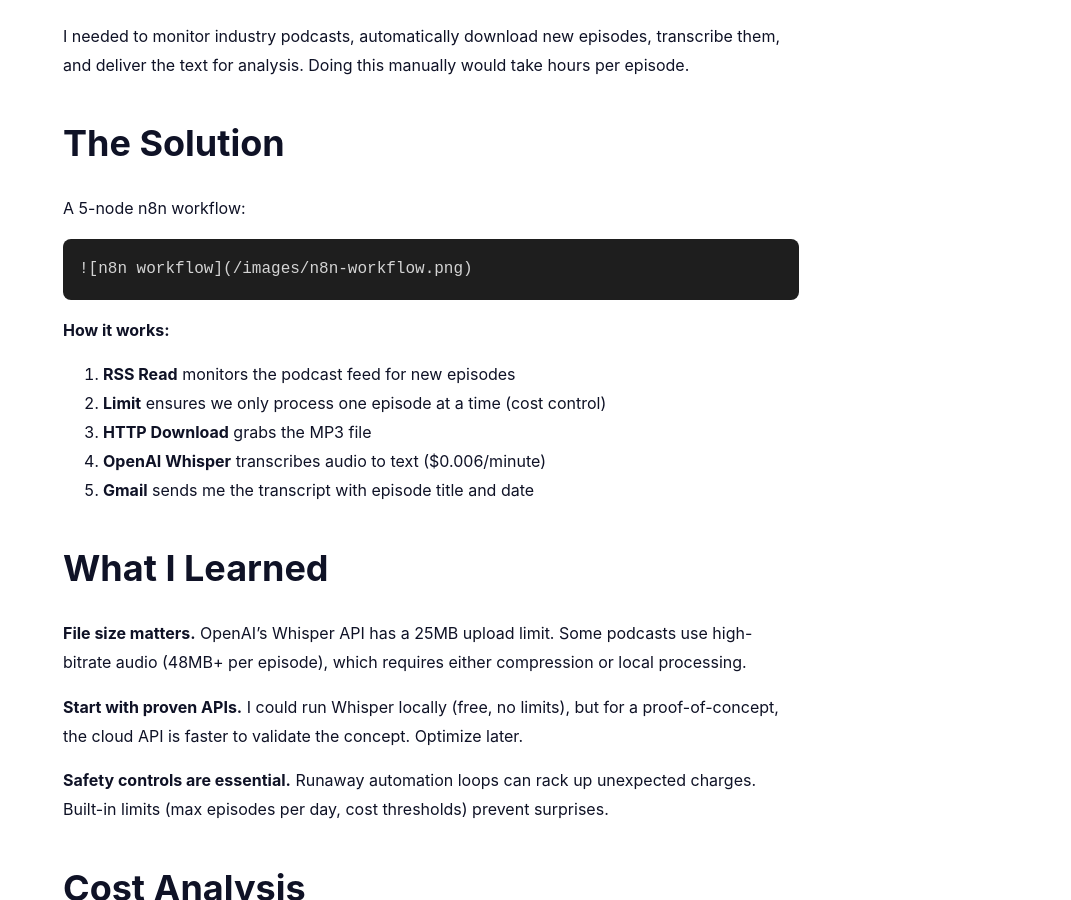
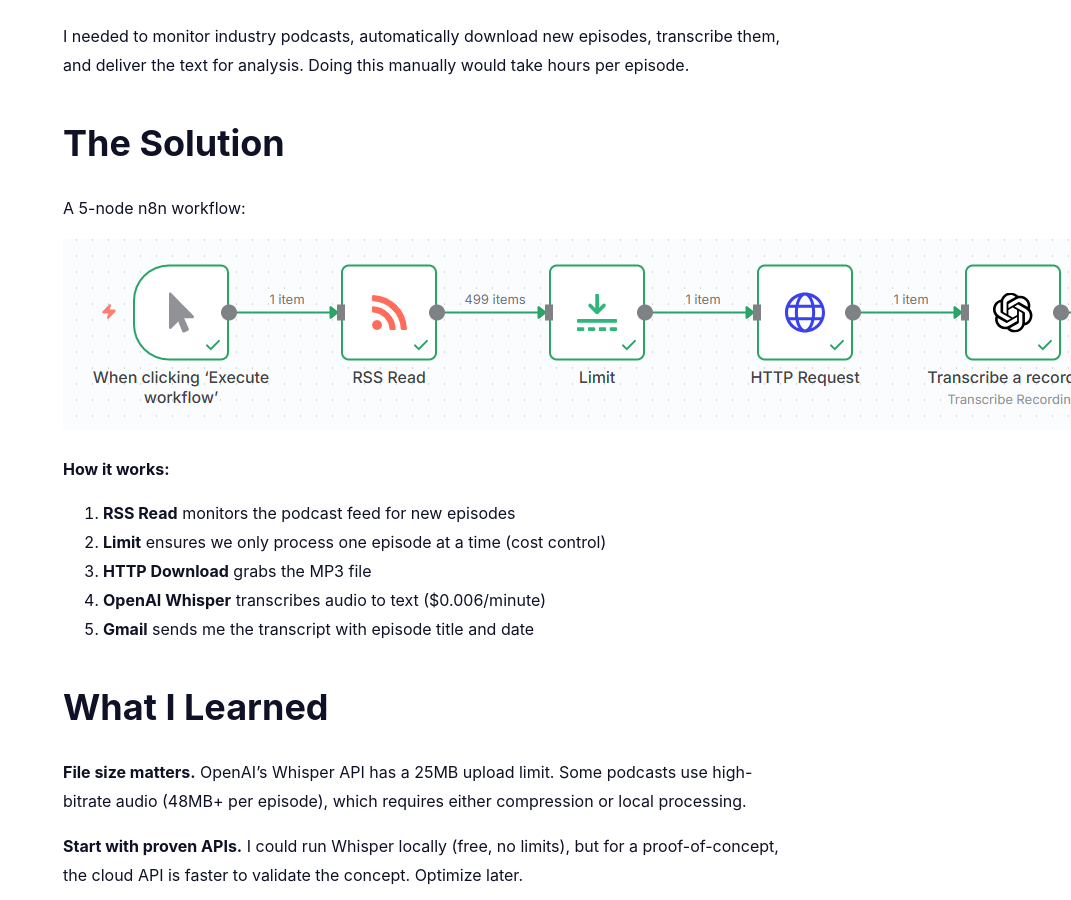
Before and after one commit to lph10gator/portfolio-site-dev, a Jekyll site: the page built from _posts/2025-11-24-first-n8n-workflow.md, in a window 1280 px wide and 900 px high, scrolled down 519 px. Shown: the whole window, without its empty margins (209-1280 px from the left). Built offline with Jekyll 4.4.1, drawn with Linux system fonts in a browser that asks for light colours.

Commit message:
Update 2025-11-24-first-n8n-workflow.md

````diff
--- a/_posts/2025-11-24-first-n8n-workflow.md
+++ b/_posts/2025-11-24-first-n8n-workflow.md
@@ -15,9 +15,7 @@
 
 A 5-node n8n workflow:
 
-```
-![n8n workflow](/images/n8n-workflow.png)
-```
+![n8n workflow](/images/n8n-rss-transcription-workflow.png)
 
 **How it works:**
 
````
